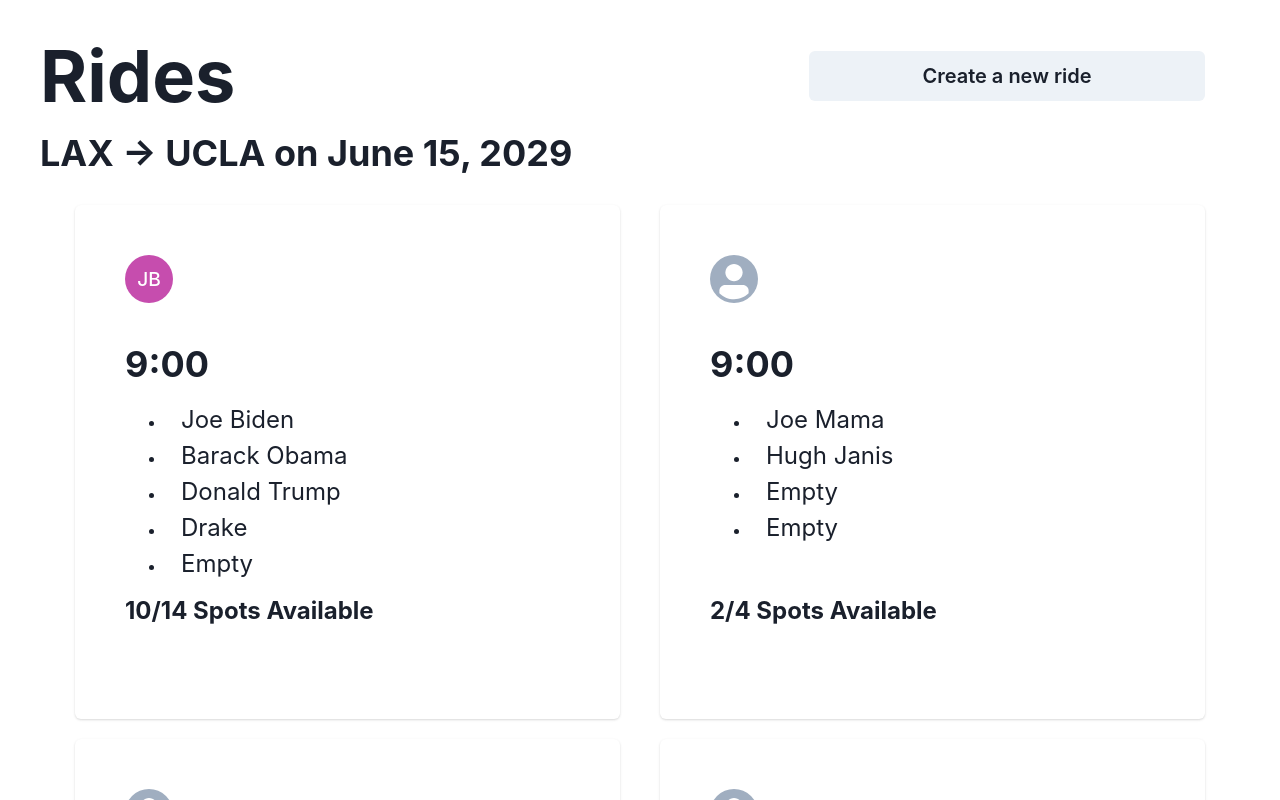
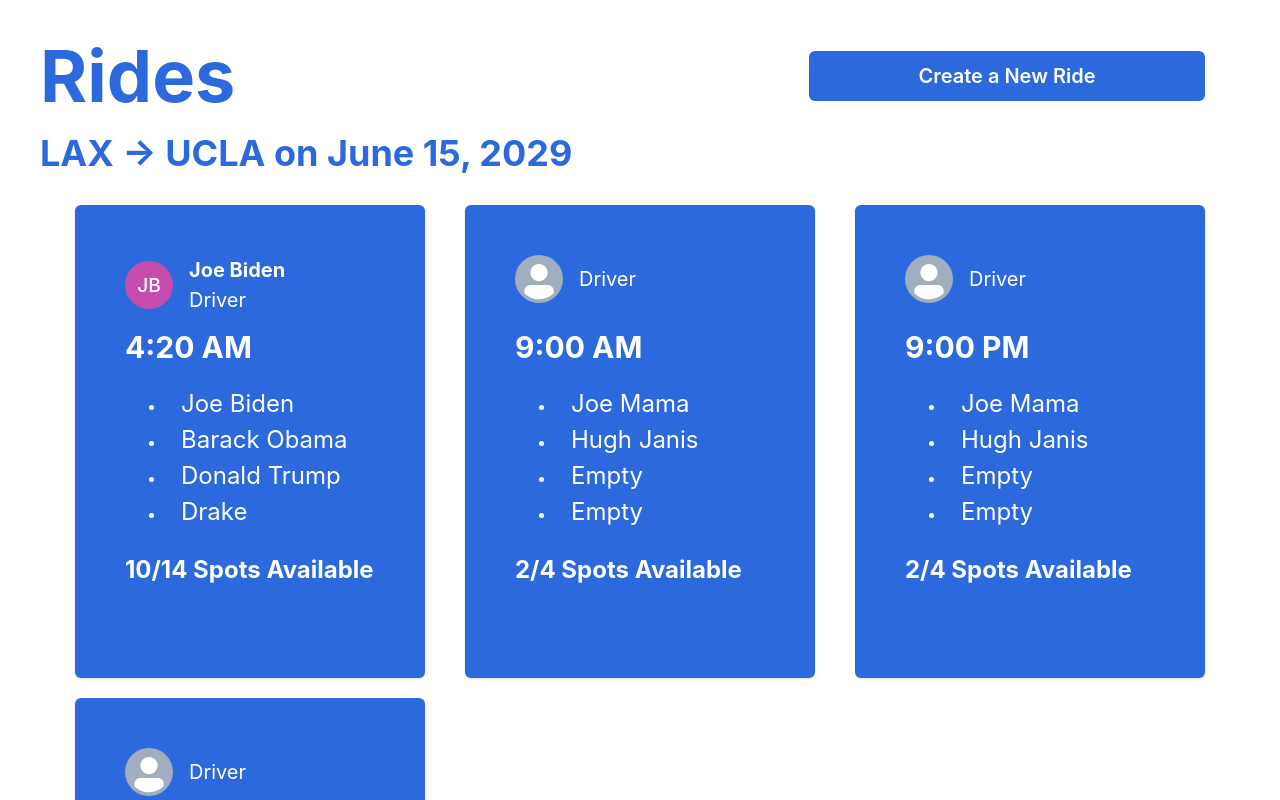
Before and after one commit to shzcuber/bruber, a React (Create React App) app in the folder frontend/: page /rides in a window 1280 px wide. Shown: the top 800 px of the page. Built offline with nearby package versions, Linux system fonts and the light colour scheme; a web font is replaced by a local one.

Commit message:
Create theme.js, add theme colors for buttons and cards

```diff
--- a/frontend/src/pages/Rides.js
+++ b/frontend/src/pages/Rides.js
@@ -33,17 +33,23 @@ function RideCard(props) {
   });
   return (
     <Card padding="30px">
-            <CardHeader>
+      <CardHeader height="70px">
+        <Flex gap="4" align="center">
           <Avatar name={props.driver} />
+          <Box>
+            <Text as="b" fontSize="xl">
+              {props.driver}
+            </Text>
+            <Text fontSize="xl">Driver</Text>
+          </Box>
+        </Flex>
       </CardHeader>
       <CardBody>
         <VStack spacing={4} align="left">
-                    <Heading size="xl">{props.time}</Heading>
-                    <UnorderedList
-                        paddingLeft="25px"
-                        height="175px"
-                        overflow="hidden"
-                    >
+          <Text as="b" fontSize="3xl">
+            {props.time}
+          </Text>
+          <UnorderedList paddingLeft="25px" height="150px" overflow="hidden">
             {peopleList}
           </UnorderedList>
           <Text as="b" fontSize="2xl">
@@ -68,41 +74,36 @@ function Rides() {
         </Heading>
         <Spacer />
         <Button margin="0px 35px" width="33%" height="50px">
-                    <Text fontSize="xl"> Create a new ride</Text>
+          <Text fontSize="xl"> Create a New Ride</Text>
         </Button>
       </Flex>
       <Heading as="h2" size="xl" margin="20px 0px">
         {"LAX -> UCLA on June 15, 2029"}
       </Heading>
       <SimpleGrid
-                columns={2}
+        minChildWidth="350px"
         spacingX="40px"
         spacingY="20px"
         margin="30px 35px"
       >
         <RideCard
           driver="Joe Biden"
-                    time="9:00"
+          time="4:20 AM"
           capacity={14}
-                    names={[
-                        "Joe Biden",
-                        "Barack Obama",
-                        "Donald Trump",
-                        "Drake",
-                    ]}
+          names={["Joe Biden", "Barack Obama", "Donald Trump", "Drake"]}
         />
         <RideCard
-                    time="9:00"
+          time="9:00 AM"
           capacity={4}
           names={["Joe Mama", "Hugh Janis"]}
         />
         <RideCard
-                    time="9:00"
+          time="9:00 PM"
           capacity={4}
           names={["Joe Mama", "Hugh Janis"]}
         />
         <RideCard
-                    time="9:00"
+          time="9:00 AM"
           capacity={4}
           names={["Joe Mama", "Hugh Janis"]}
         />
--- /dev/null
+++ b/frontend/src/theme.js
@@ -0,0 +1,63 @@
+import {
+  extendTheme,
+  defineStyleConfig,
+  createMultiStyleConfigHelpers,
+} from "@chakra-ui/react";
+import { cardAnatomy } from "@chakra-ui/anatomy";
+
+const { definePartsStyle, defineMultiStyleConfig } =
+  createMultiStyleConfigHelpers(cardAnatomy.keys);
+
+const baseStyle = definePartsStyle({
+  // define the part you're going to style
+  container: {
+    backgroundColor: "primary.500",
+  },
+  header: {
+    color: "text.onPrimary",
+  },
+  body: {
+    color: "text.onPrimary",
+  },
+  footer: {},
+});
+const cardTheme = defineMultiStyleConfig({ baseStyle });
+
+const buttonTheme = defineStyleConfig({
+  defaultProps: {
+    colorScheme: "primary",
+    color: "#text.onPrimary",
+    fontWeight: "bold",
+  },
+});
+
+const theme = extendTheme({
+  colors: {
+    transparent: "transparent",
+    primary: {
+      100: "#8aacec",
+      200: "#729be8",
+      300: "#5b8ae5",
+      400: "#437ae1",
+      500: "#2c69dd",
+      600: "#215bcb",
+      700: "#1d50b2",
+      800: "#194598",
+      900: "14397f",
+    },
+    text: {
+      onPrimary: "#ffffff",
+    },
+  },
+  components: {
+    Button: buttonTheme,
+    Heading: {
+      baseStyle: {
+        color: "primary.500",
+      },
+    },
+    Card: cardTheme,
+  },
+});
+
+export default theme;
```
Also changed, not shown: frontend/src/index.js (+10 -11 lines). Lines whose indentation alone changed are shown as unchanged.
